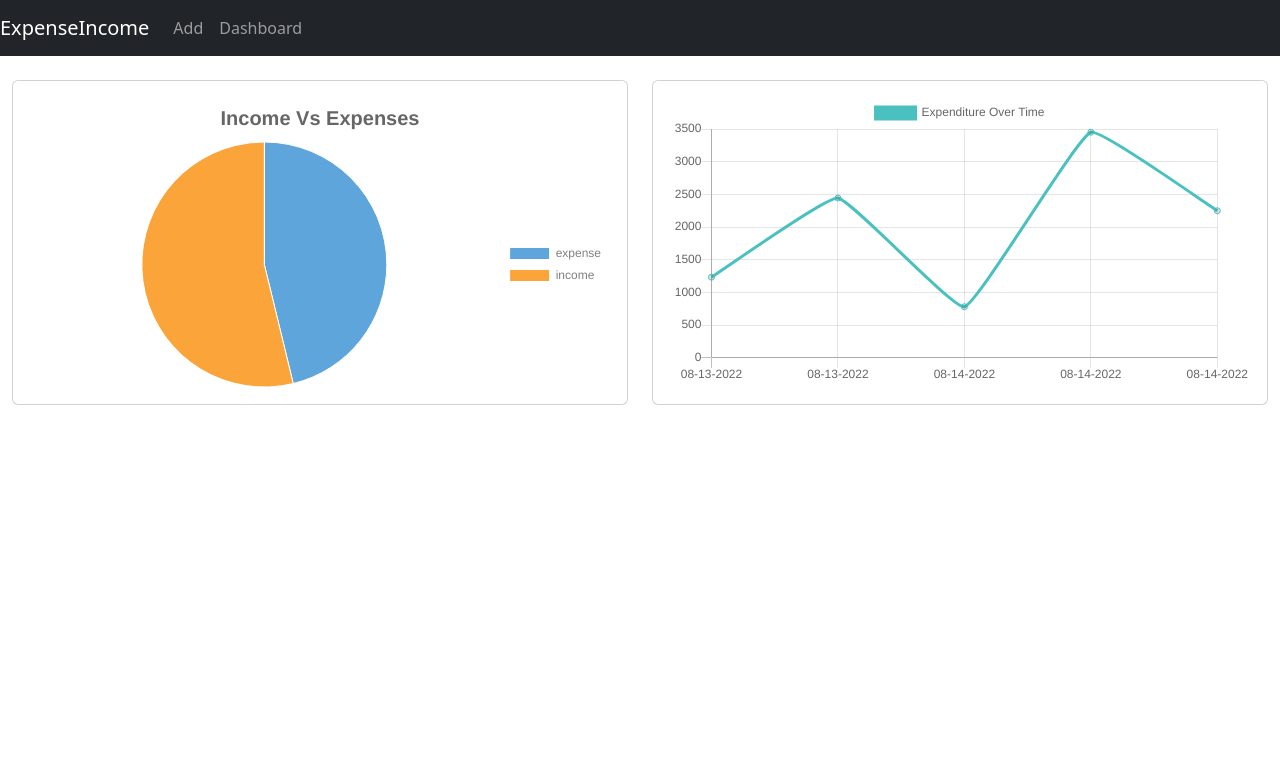
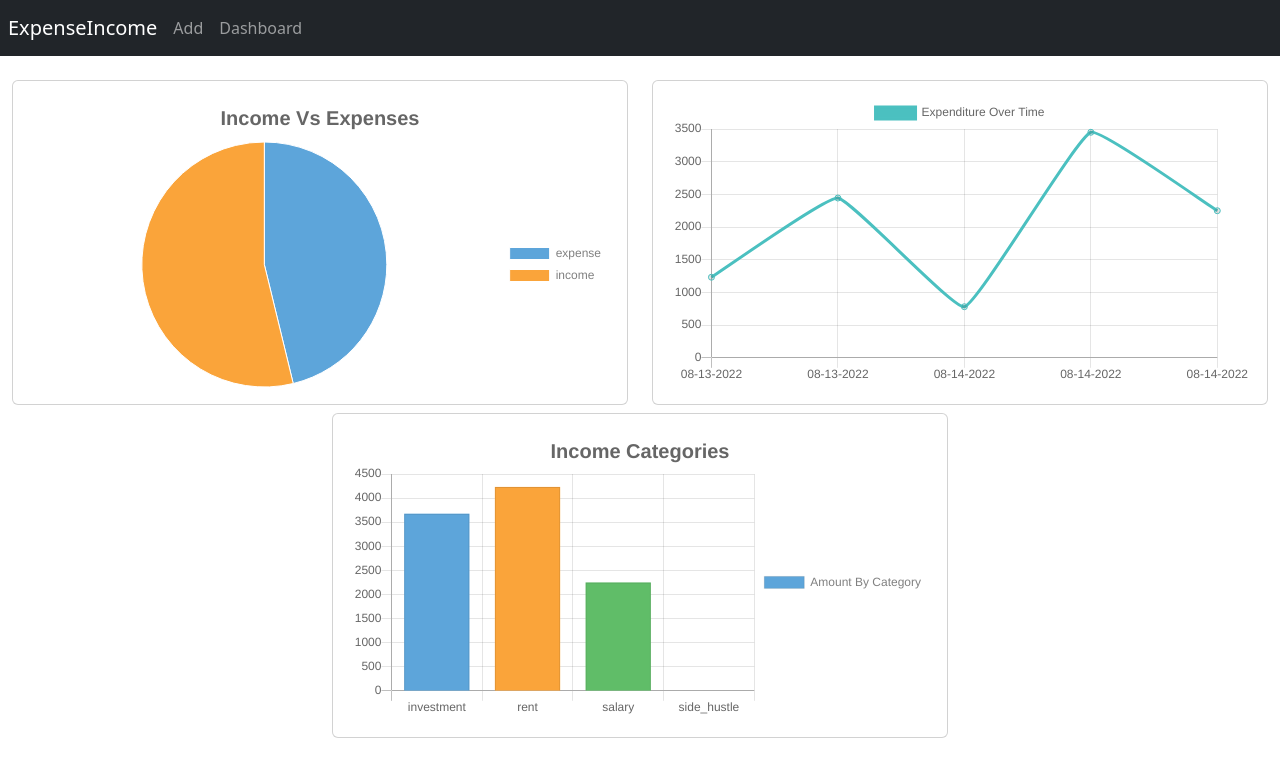
Before and after one commit to Shifu747/Income-Expanse_Dashboard-Flask, a Flask app: page /dashboard in a window 1280 px wide. Shown: the top 777 px of the page. Run offline with Flask 2, Linux system fonts and the light colour scheme; data comes from the database, SQL or seed files in the repository; both versions use the stored data as it was after the commit; some libraries are stand-ins or nearby versions.

Commit message:
another chart added

```diff
--- a/application/routes.py
+++ b/application/routes.py
@@ -42,6 +42,7 @@ def dashboard():
 
     dates = db.session.query(db.func.sum(IncomeExpenses.amount), IncomeExpenses.date).group_by(IncomeExpenses.date).order_by(IncomeExpenses.date).all()
 
+    categories = db.session.query(db.func.sum(IncomeExpenses.amount), IncomeExpenses.category).group_by(IncomeExpenses.category).order_by(IncomeExpenses.category).all()
 
     income_expense = []
     for total_amount, _ in income_vs_expenses:
@@ -53,8 +54,13 @@ def dashboard():
         over_time_expenditure.append(amount)
         dates_labels.append(date.strftime("%m-%d-%Y"))
 
+    catamount = []
+    for amount, category in categories:
+        catamount.append(amount)
+
     return render_template('dashboard.html',
                         income_vs_expenses =json.dumps(income_expense),
                         over_time_expenditure = json.dumps(over_time_expenditure),
-                        dates_labels = json.dumps(dates_labels)
+                        dates_labels = json.dumps(dates_labels),
+                        catamount = json.dumps(catamount)
                         )
--- a/application/templates/dashboard.html
+++ b/application/templates/dashboard.html
@@ -15,6 +15,17 @@
         <div class="card-body">
             <div class="chart-container" style="position: relative;">
                 <canvas id="expenses_over_time"></canvas>
+            </div>
+        </div>
+    </div>
+</div>
+
+
+<div class="col-xs-10 col-sm-6 col-md-6">
+    <div class="card card-style mb-2">
+        <div class="card-body">
+            <div class="chart-container" style="position: relative;">
+                <canvas id="amount_by_category"></canvas>
             </div>
         </div>
     </div>
@@ -85,6 +96,46 @@
             },
             options: {}
         });
+
+    let catamount = JSON.parse({{catamount | tojson}})
+
+    new Chart(document.getElementById("amount_by_category"), {
+            type: "bar",
+            data:
+            {
+                labels: ['investment', 'rent', 'salary', 'side_hustle'],
+                datasets: [{
+                    label: "Amount By Category",
+
+                    data: catamount,
+            backgroundColor: ['#5DA5DA ', '#FAA43A', '#60BD68',
+                '#B276B2', '#E16851', '#FB8267'],
+            borderWidth: 1,
+            hoverBorderColor: "black",
+            hoverBorderWidth: 2,
+            hoverBackgroundColor: 'rgba(154, 245, 140)',
+            pointHoverRadius: 5
+                }]
+            },
+            options: {
+                title: {
+                    display: true,
+                        text: "Income Categories",
+                            fontSize: 20,
+            },
+                legend: {
+                    position: "right",
+                        labels: {
+                        fontColor: "gray"
+                    },
+                    display: true,
+            },
+
+                elements: {
+                    hitRadius: 3,
+            }
+            }
+        });
 </script>
 {% endblock javascript %}
 {% endblock content %}
--- a/application/templates/layout.html
+++ b/application/templates/layout.html
@@ -21,7 +21,7 @@
         <div class="col-md-12 p-0">
             <header class="mb-4">
                 <nav class="navbar navbar-expand-lg navbar-dark bg-dark">
-                    <a class="navbar-brand" href="{{ url_for('index') }}">ExpenseIncome</a>
+                    <a class="navbar-brand mx-2" href="{{ url_for('index') }}">ExpenseIncome</a>
                     <button class="navbar-toggler" type="button" data-toggle="collapse" data-target="#navbarNavAltMarkup"
                         aria-controls="navbarNavAltMarkup" aria-expanded="false" aria-label="Toggle navigation">
                         <span class="navbar-toggler-icon"></span>
```
Also changed, not shown: application/expensesDB.db. Lines whose indentation alone changed are shown as unchanged.
